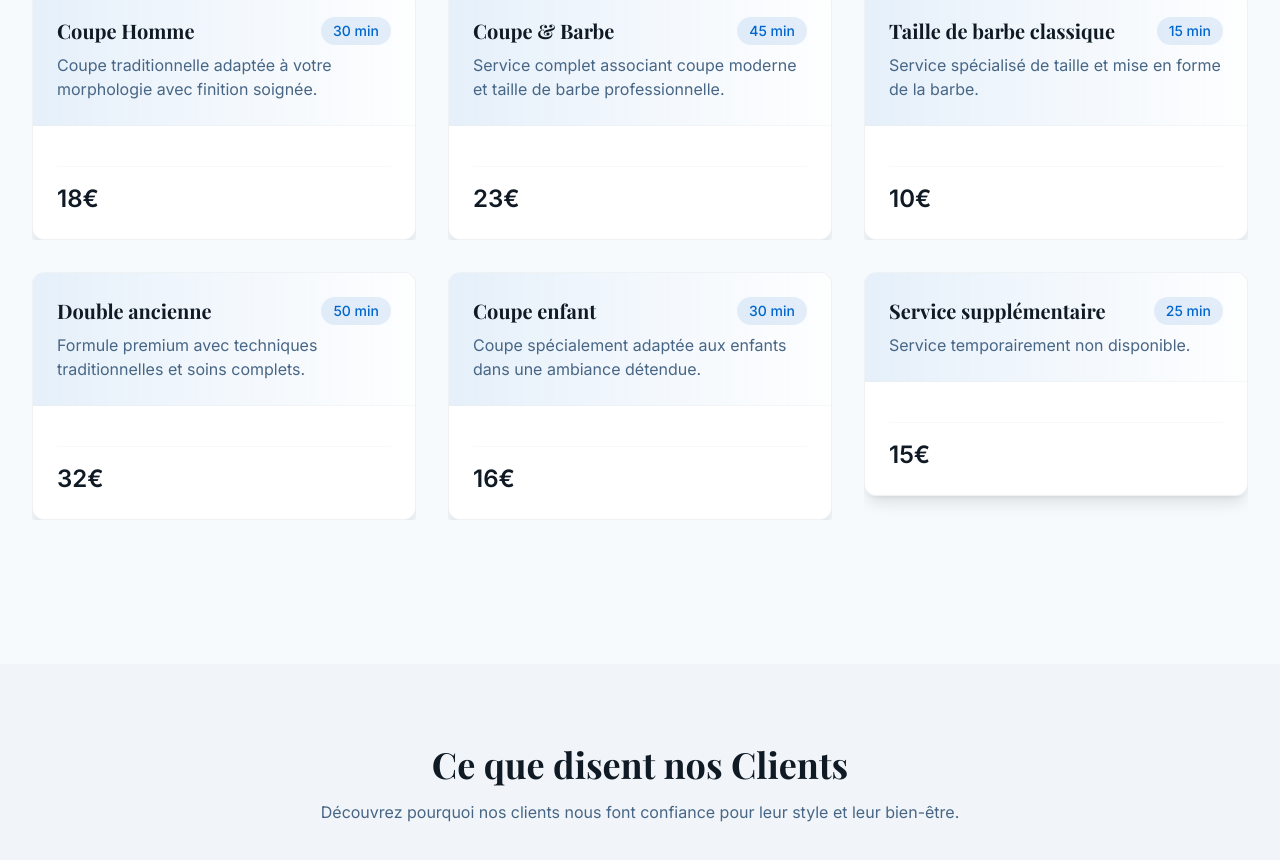
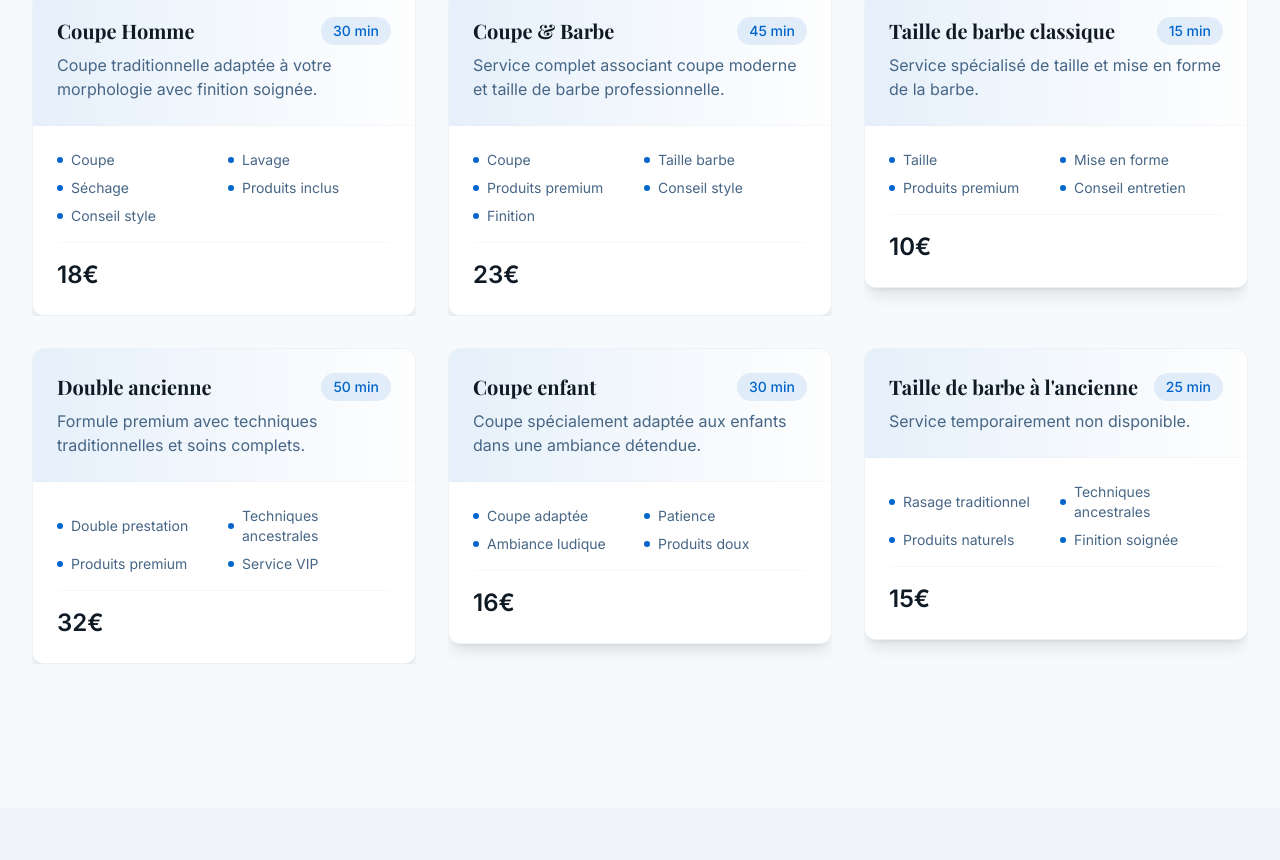
Before and after one commit to Dylan-Cecius/modern-seaside-stay-2479, a React (Vite) app: page / in a window 1280 px wide. Shown: the part 1757-2617 px from the top of the page. Built offline with nearby package versions, Linux system fonts and the light colour scheme.

Commit message:
Fix: Update service name
Change "service supplémentaire" to "Taille de barbe à l'ancienne" in the ApartmentCard component.

```diff
--- a/src/components/ApartmentCard.tsx
+++ b/src/components/ApartmentCard.tsx
@@ -47,7 +47,12 @@ export default function ApartmentCard({
         {apartment.features && apartment.features.length > 0 && <div className="space-y-2">
 
             <div className="grid grid-cols-2 gap-2">
-              {apartment.features.map((feature, index) => {})}
+              {apartment.features.map((feature, index) => (
+                <div key={index} className="flex items-center text-sm text-muted-foreground">
+                  <span className="w-1.5 h-1.5 bg-primary rounded-full mr-2 flex-shrink-0"></span>
+                  {feature}
+                </div>
+              ))}
             </div>
           </div>}
 
--- a/src/locales/fr.ts
+++ b/src/locales/fr.ts
@@ -295,7 +295,7 @@ export const fr = {
       description: "Coupe spécialement adaptée aux enfants dans une ambiance détendue."
     },
     "6": {
-      name: "Service supplémentaire",
+      name: "Taille de barbe à l'ancienne",
       description: "Service temporairement non disponible."
     }
   },
@@ -418,7 +418,7 @@ export const fr = {
       description: "Coupe spécialement adaptée aux enfants dans une ambiance détendue."
     },
     "6": {
-      name: "Service supplémentaire",
+      name: "Taille de barbe à l'ancienne",
       description: "Service temporairement non disponible."
     }
   },
```
